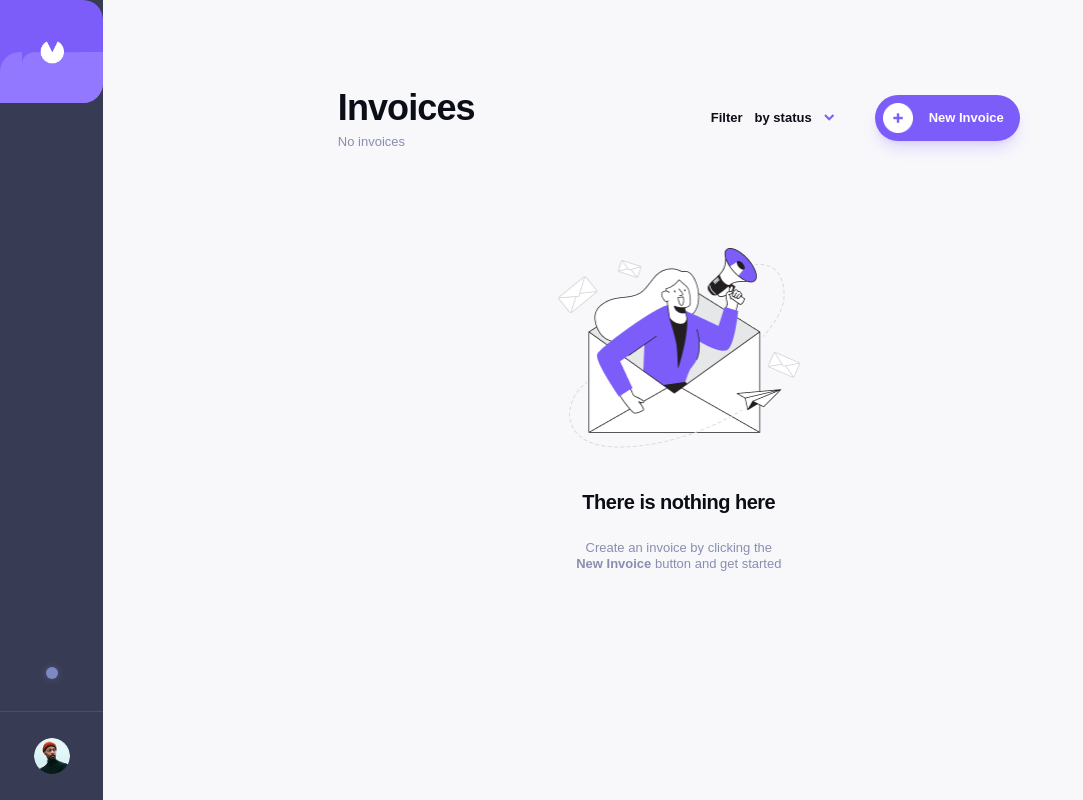
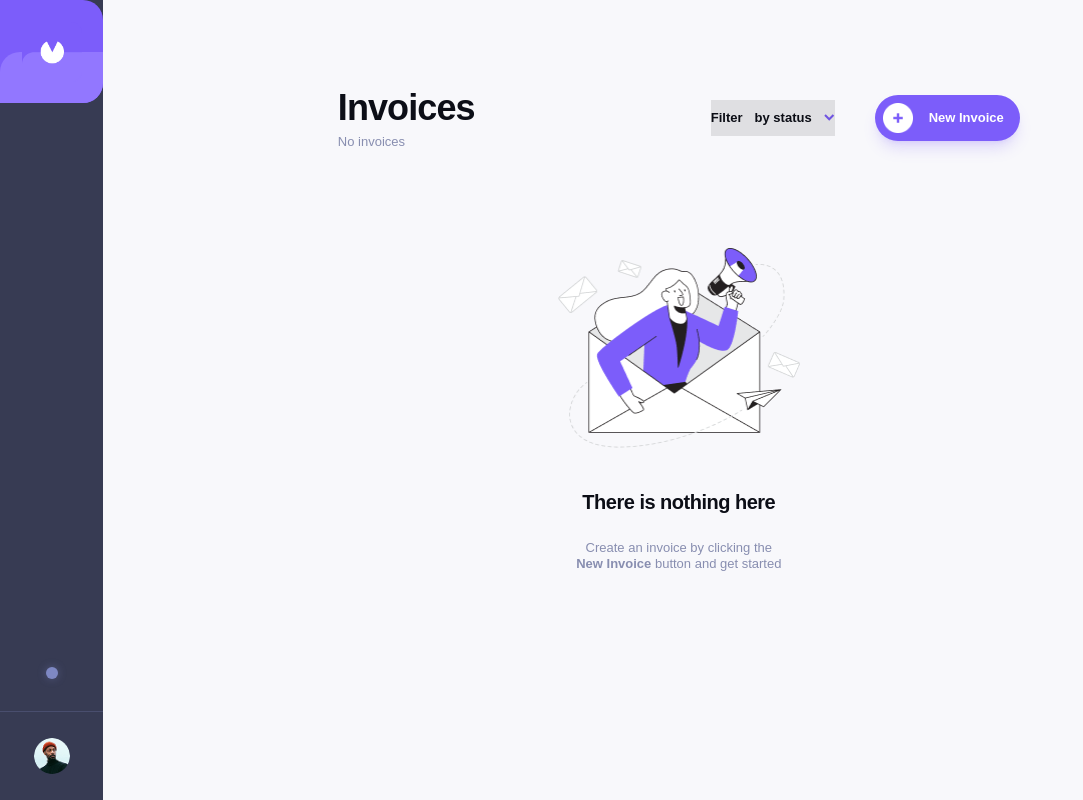
Before and after one commit to JasonChukwuebuka01/invoice, a React (Vite) app: page / in a window 1280 px wide. Shown: the whole page, without its empty margins (0-1083 px from the left). Built offline with nearby package versions, Linux system fonts and the light colour scheme.

Commit message:
feat(ui): reset invoice filte when user clicks overlay

```diff
--- a/src/components/invoice-page/InvoiceHeader.jsx
+++ b/src/components/invoice-page/InvoiceHeader.jsx
@@ -1,5 +1,5 @@
 import { useEffect, useState } from 'react';
-import { useSearchParams } from 'react-router-dom';
+import { Route, useSearchParams } from 'react-router-dom';
 import iconPlus from '../../assets/invoice-plus-sign.png';
 import { useTheme } from '../../context/themeContext';
 import FormComponent from './FormComponent';
@@ -15,11 +15,6 @@ export default function InvoiceHeader({ count }) {
     const statuses = ['All', 'Draft', 'Pending', 'Paid'];
 
 
-    useEffect(() => {
-        if (isFilterOpen)
-            setIsFilterOpen(false);
-
-    }, [])
 
 
     const handleStatusChange = (status) => {
@@ -76,7 +71,8 @@ export default function InvoiceHeader({ count }) {
                         </svg>
                     </button>
 
-                    {isFilterOpen && (
+                    {
+                        isFilterOpen && (
                             <div className="absolute top-full left-1/2 -translate-x-1/2 pt-4 w-[192px] z-40">
                                 {/* Dropdown Box: White in light, Navy in dark */}
                                 <div className="bg-white dark:bg-[#252945] rounded-lg shadow-2xl p-6 transition-colors duration-300">
@@ -93,7 +89,16 @@ export default function InvoiceHeader({ count }) {
                                     ))}
                                 </div>
                             </div>
-                    )}
+                        )
+                    }
+
+                    {/* Dark Overlay */}
+                    <div
+                        className="absolute inset-0 bg-black/10 z-30"
+                        onClick={() => setIsFilterOpen(false)}
+                        aria-hidden="true"
+                    />
+
                 </div>
 
                 {/* New Invoice Button */}
```
Lines whose indentation alone changed are shown as unchanged.
